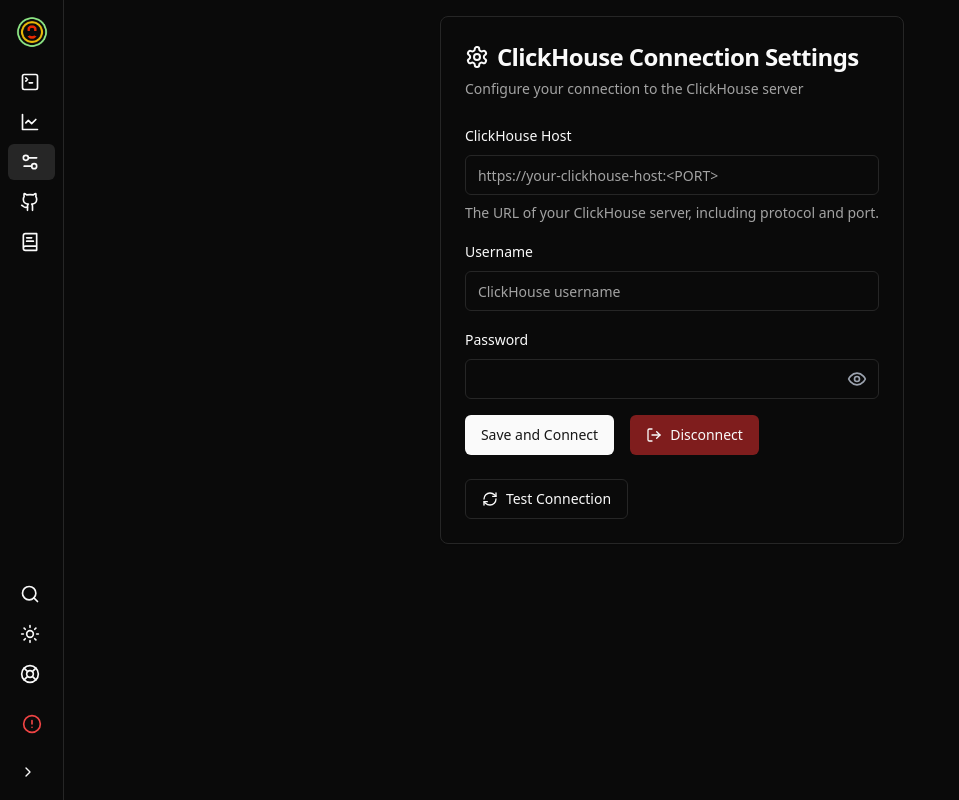
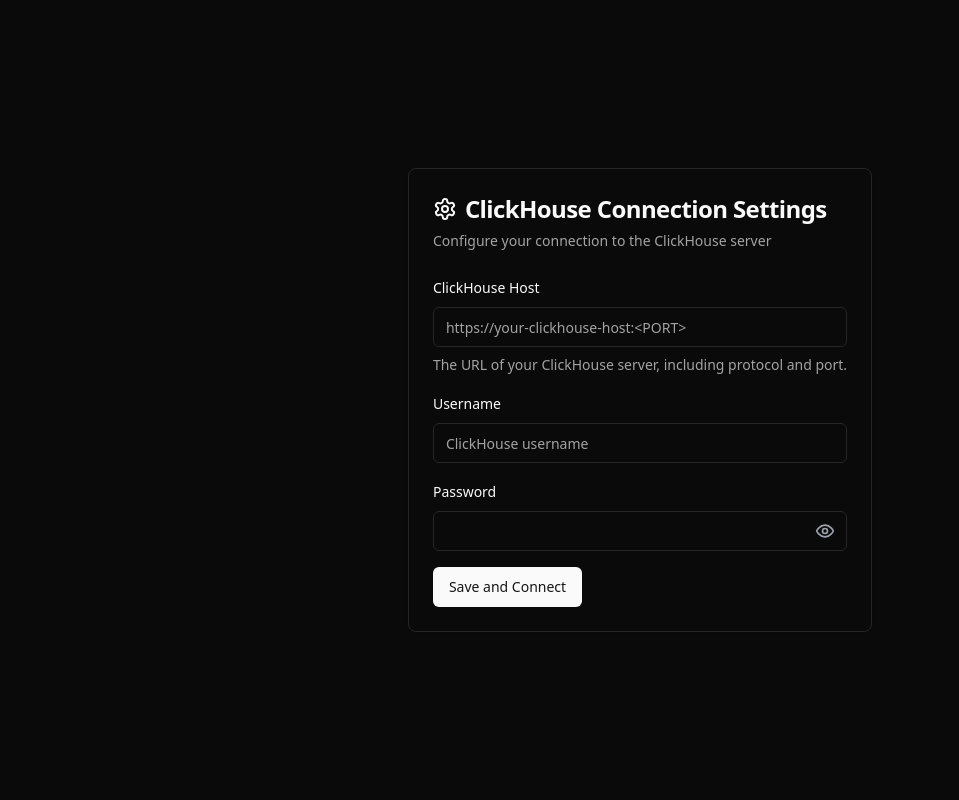
Before and after one commit to caioricciuti/ch-ui, a React (Vite) app: page /settings in a window 1280 px wide. Shown: the whole page, without its empty margins (0-959 px from the left). Built offline with nearby package versions, Linux system fonts and the light colour scheme.

Commit message:
refactor blog

```diff
--- a/src/components/Sidebar.tsx
+++ b/src/components/Sidebar.tsx
@@ -111,6 +111,10 @@
     document.addEventListener("keydown", handleKeyDown);
     return () => document.removeEventListener("keydown", handleKeyDown);
   }, []);
+
+  if(!isServerAvailable) {
+    return null;
+  }
 
   const navItems = [
     { to: "/", label: "Home", icon: SquareTerminal },
--- a/src/pages/Settings.tsx
+++ b/src/pages/Settings.tsx
@@ -109,11 +109,12 @@
     });
 
     toast.success("Disconnected from ClickHouse server.");
-    navigate("/settings"); // Optionally navigate to settings page
+    navigate("/settings");
   };
 
   return (
-    <div className="max-w-3xl m-auto mt-4">
+    <div className="max-w-3xl m-auto h-full lg:h-screen flex items-center">
+      <div className="space-y-12">
         <Card>
           <CardHeader>
             {credentialSource === "env" ? (
@@ -122,9 +123,9 @@
                   Using Environment Variables
                 </AlertTitle>
                 <AlertDescription>
-                Your ClickHouse credentials are set using environment variables.
-                Please update your environment variables to change the
-                ClickHouse connection settings.
+                  Your ClickHouse credentials are set using environment
+                  variables. Please update your environment variables to change
+                  the ClickHouse connection settings.
                 </AlertDescription>
               </Alert>
             ) : (
@@ -141,7 +142,10 @@
           </CardHeader>
           <CardContent>
             <Form {...form}>
-            <form onSubmit={form.handleSubmit(onSubmit)} className="space-y-4">
+              <form
+                onSubmit={form.handleSubmit(onSubmit)}
+                className="space-y-4"
+              >
                 <FormField
                   control={form.control}
                   name="host"
@@ -158,8 +162,8 @@
                         />
                       </FormControl>
                       <FormDescription>
-                      The URL of your ClickHouse server, including protocol and
-                      port.
+                        The URL of your ClickHouse server, including protocol
+                        and port.
                       </FormDescription>
                       <FormMessage />
                     </FormItem>
@@ -230,6 +234,7 @@
                         "Save and Connect"
                       )}
                     </Button>
+                    {isServerAvailable && (
                       <Button
                         type="button"
                         variant="destructive"
@@ -238,11 +243,13 @@
                         <LogOut className="mr-2 h-4 w-4" />
                         Disconnect
                       </Button>
+                    )}
                   </div>
                 )}
               </form>
             </Form>
           </CardContent>
+          {isServerAvailable && (
             <CardFooter className="flex justify-between">
               <Button
                 variant="outline"
@@ -260,8 +267,8 @@
                 Test Connection
               </Button>
             </CardFooter>
+          )}
         </Card>
-
         {isServerAvailable ? (
           <Alert
             variant="success"
@@ -292,5 +299,6 @@
           </Alert>
         ) : null}
       </div>
+    </div>
   );
 }
```
Also changed, not shown: 21 other files (tests, documents, lock files or other folders). Lines whose indentation alone changed are shown as unchanged.
